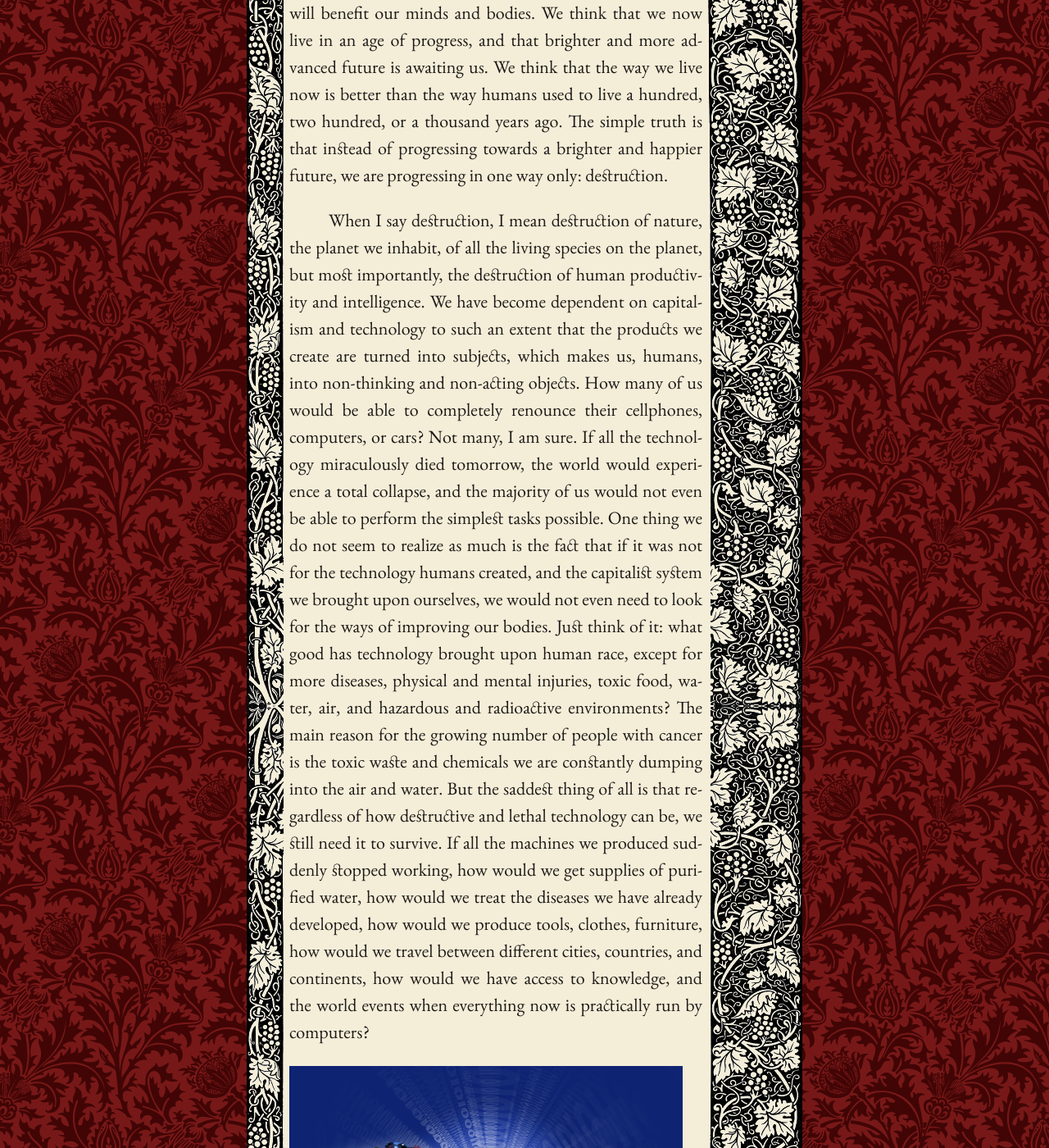
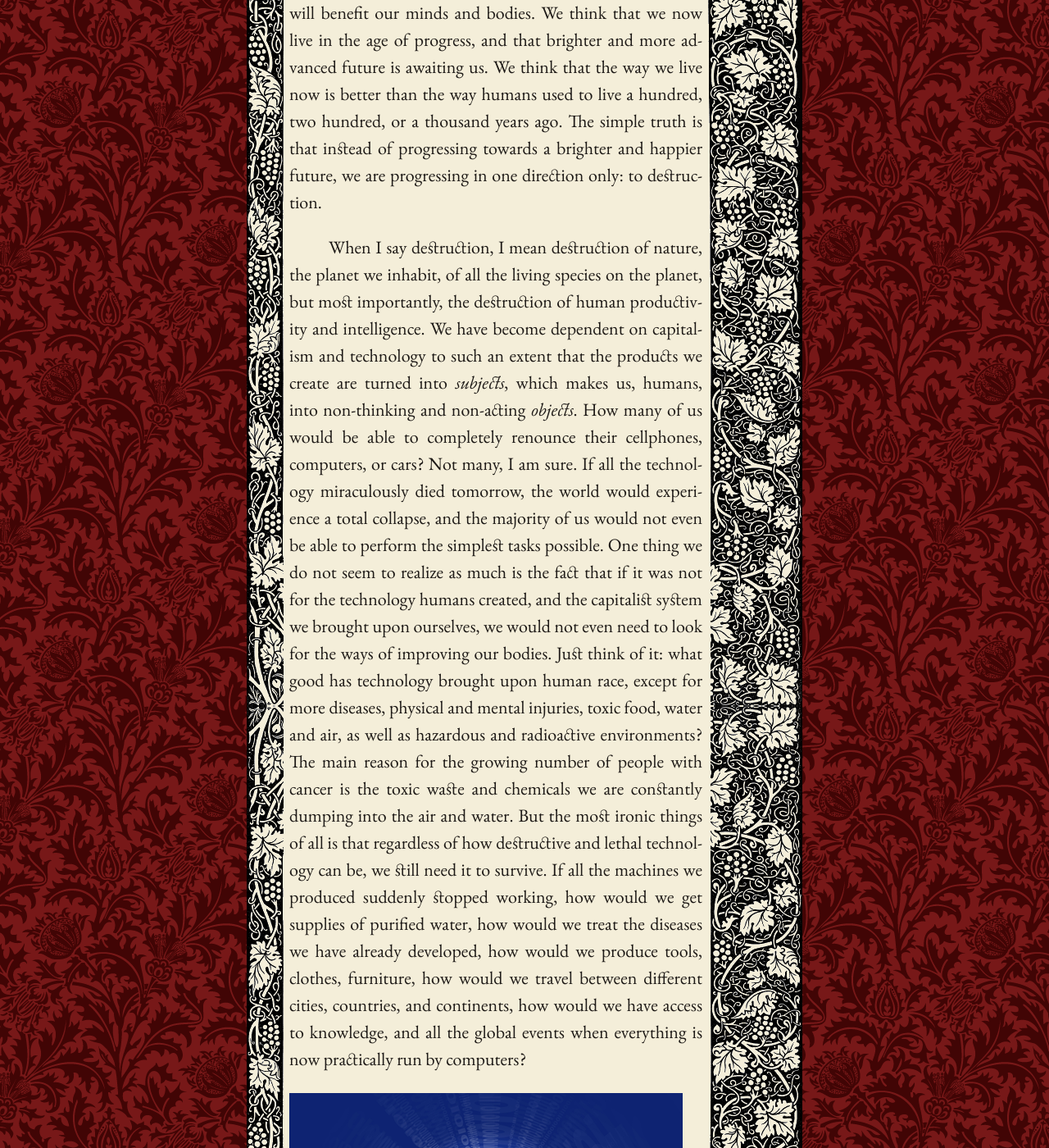
Before and after one commit to mpasovic/majapasovic.org, a Jekyll site: the page built from _posts/2013-12-23-cyborg-manifesto.md, in a window 1280 px wide and 1400 px high, scrolled down 2100 px. Shown: the whole window at 82% size. Built offline with Jekyll 4.4.1, drawn with Linux system fonts in a browser that asks for light colours; nearby versions of some CDN libraries; some of the changed text lies outside the part shown.

Commit message:
Updated 2013-12-23-cyborg-manifesto.md

```diff
--- a/_posts/2013-12-23-cyborg-manifesto.md
+++ b/_posts/2013-12-23-cyborg-manifesto.md
@@ -47,19 +47,19 @@ cyborg, since technology, wars, and capitalism have come to rule and
 control the way we think, see, and construct images of the world around
 us. We are led into believing that breaking boundaries between humans and
 animals, or that creating more technological products will benefit our
-minds and bodies. We think that we now live in an age of progress, and
+minds and bodies. We think that we now live in the age of progress, and
 that brighter and more advanced future is awaiting us. We think that the
 way we live now is better than the way humans used to live a hundred,
 two hundred, or a thousand years ago. The simple truth is that instead
 of progressing towards a brighter and happier future, we are progressing
-in one way only: destruction.
+in one direction only: to destruction.
 
 When I say destruction, I mean destruction of nature, the planet we
 inhabit, of all the living species on the planet, but most importantly,
 the destruction of human productivity and intelligence. We have become
 dependent on capitalism and technology to such an extent that the
-products we create are turned into subjects, which makes us, humans,
-into non-thinking and non-acting objects. How many of us would be able
+products we create are turned into *subjects*, which makes us, humans,
+into non-thinking and non-acting *objects*. How many of us would be able
 to completely renounce their cellphones, computers, or cars? Not many, I
 am sure. If all the technology miraculously died tomorrow, the world
 would experience a total collapse, and the majority of us would not even
@@ -68,22 +68,23 @@ to realize as much is the fact that if it was not for the technology
 humans created, and the capitalist system we brought upon ourselves, we
 would not even need to look for the ways of improving our bodies. Just
 think of it: what good has technology brought upon human race, except
-for more diseases, physical and mental injuries, toxic food, water, air,
-and hazardous and radioactive environments? The main reason for the
+for more diseases, physical and mental injuries, toxic food, water and air,
+as well as hazardous and radioactive environments? The main reason for the
 growing number of people with cancer is the toxic waste and chemicals we
-are constantly dumping into the air and water. But the saddest thing of
+are constantly dumping into the air and water. But the most ironic things of
 all is that regardless of how destructive and lethal technology can be,
 we still need it to survive. If all the machines we produced suddenly
 stopped working, how would we get supplies of purified water, how would
 we treat the diseases we have already developed, how would we produce
 tools, clothes, furniture, how would we travel between different cities,
 countries, and continents, how would we have access to knowledge, and
-the world events when everything now is practically run by computers?
+all the global events when everything is now practically run by computers?
 
 ![machines-humans.png](../img/machines-humans.png)
 
 Humans or Machines: Who is going to outlive the other?
 
+*****
 If it was not for the machines, if we suddenly decided to put an end to
 all the machines, not only would our access to information and knowledge
 become undermined, but our ability to act, move, and interact through
```
